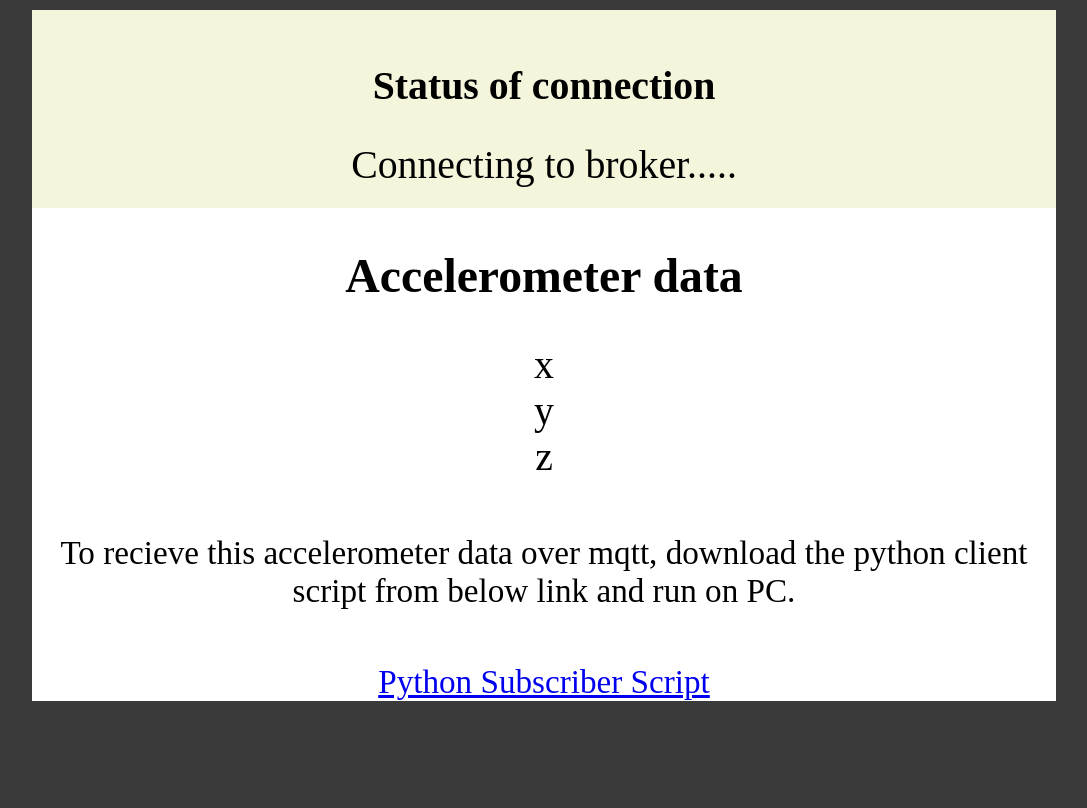
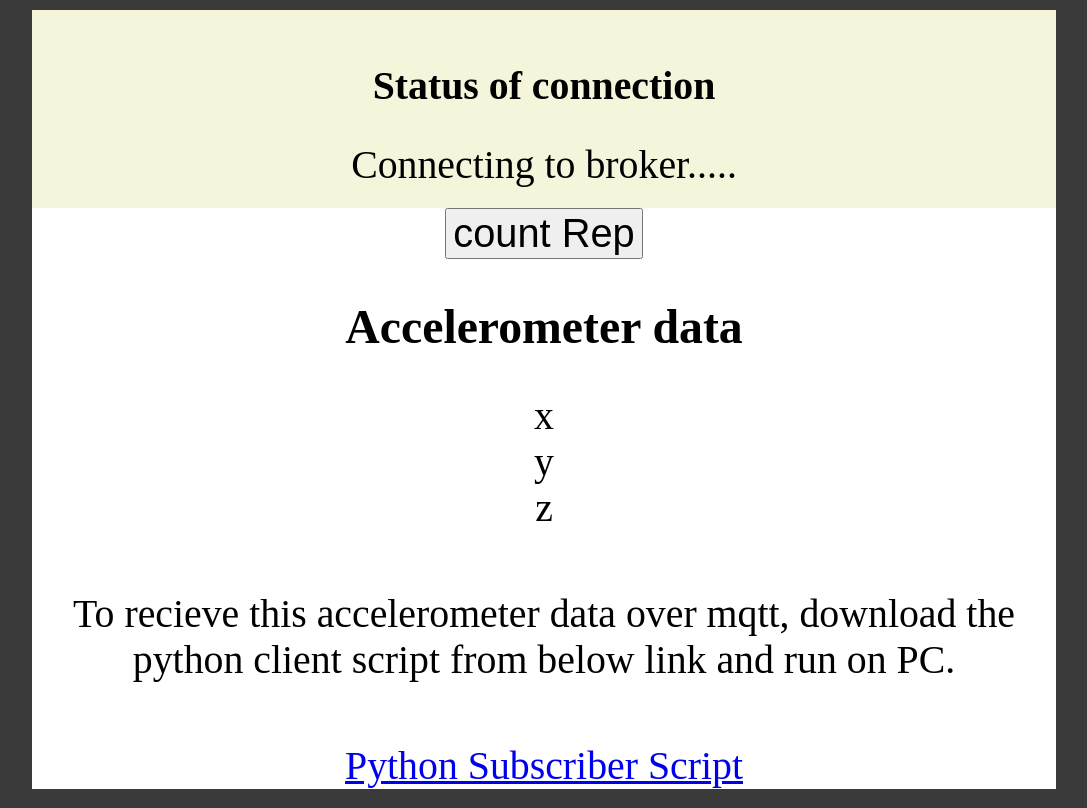
Before and after one commit to priyatham921/priyatham921.github.io, a plain HTML site: page index.html in a window 1280 px wide. Shown: the whole page, without its empty margins (96-1183 px from the left). Drawn offline with Linux system fonts and the light colour scheme; a script that the page names is missing.

Commit message:
Update index.html

```diff
--- a/index.html
+++ b/index.html
@@ -16,17 +16,19 @@
         <h2>Status of connection</h2>
         <div id="status"></div>
       </div>
-
+      <div id="countButton">
+        <button id="count" class="button">count Rep</button>
+      </div>
       <div id="data">
         <div id="title"><h2>Accelerometer data</h2></div>
         <div id="acc_data_x">x</div>
         <div id="acc_data_y">y</div>
         <div id="acc_data_z">z</div>
       </div>
-
+      <div id="info">
         <p>
-        To recieve this accelerometer data over mqtt, download the python client
-        script from below link and run on PC.
+          To recieve this accelerometer data over mqtt, download the python
+          client script from below link and run on PC.
         </p>
         <a
           href="https://drive.google.com/file/d/1WaeEnSL2O1wezdEuqPxvwXI3_GRGyypK/view?usp=sharing"
@@ -34,5 +36,6 @@
           >Python Subscriber Script
         </a>
       </div>
+    </div>
   </body>
 </html>
```
Lines whose indentation alone changed are shown as unchanged.
